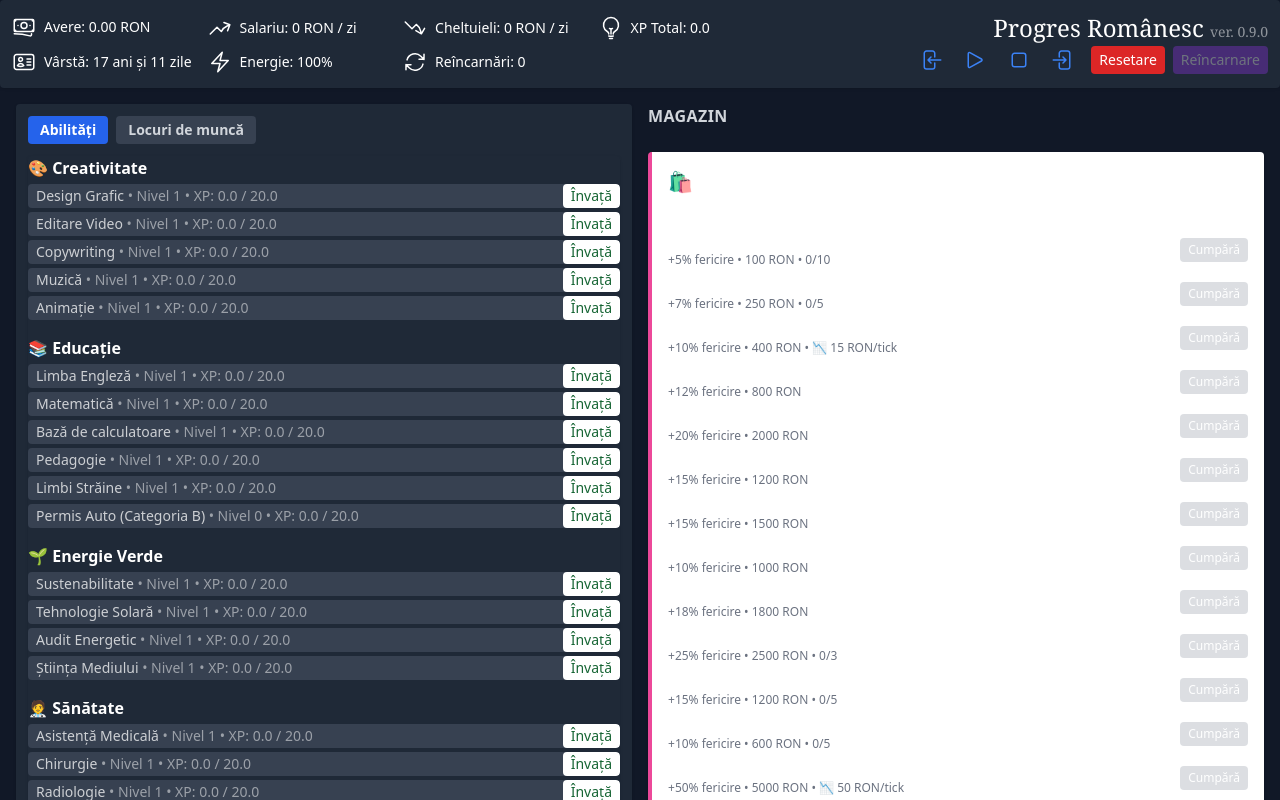
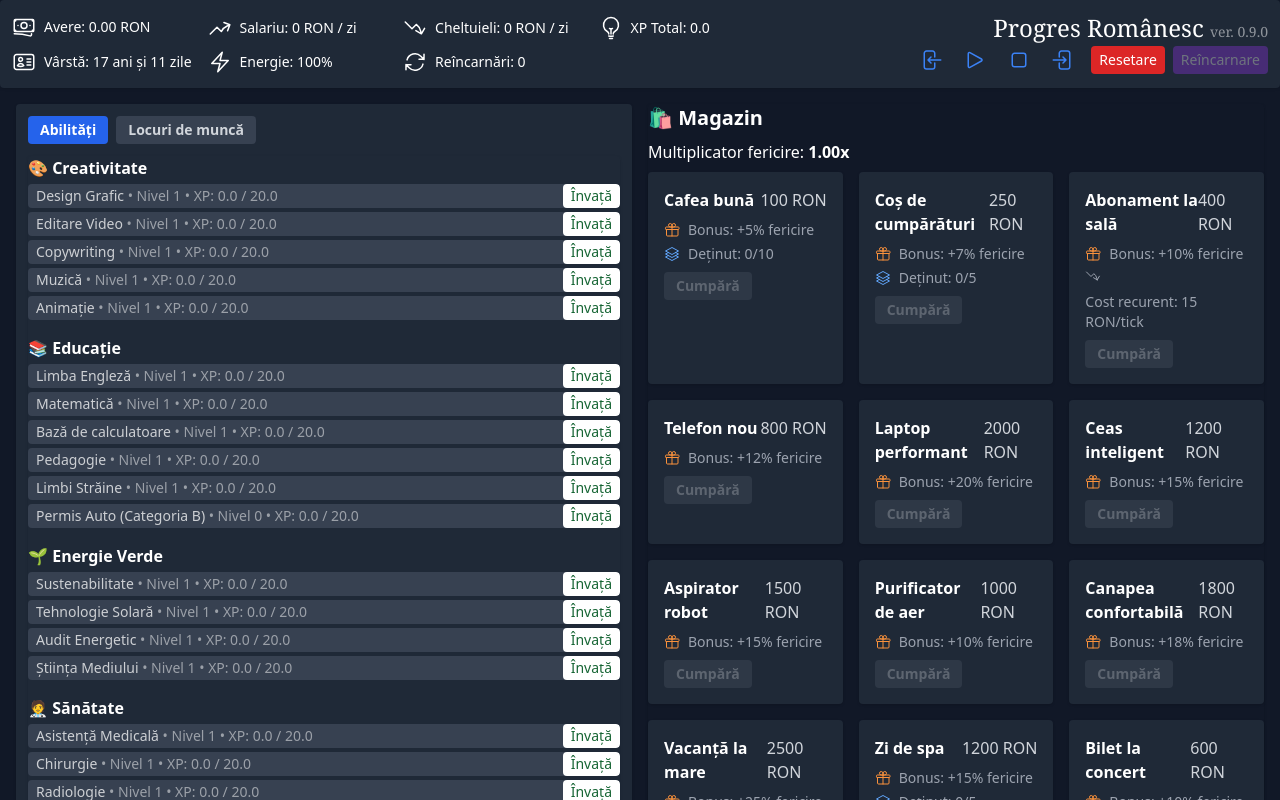
Before and after one commit to ovidiua2003/RomanianLife, a React (Vite) app: page / in a window 1280 px wide. Shown: the top 800 px of the page. Built offline with nearby package versions, Linux system fonts and the light colour scheme; the HTML template or start-up script is replaced by a standard one.

Commit message:
styled shop

```diff
--- a/src/App.tsx
+++ b/src/App.tsx
@@ -36,7 +36,6 @@ const App: React.FC = () => {
         {/* Right Column: Shop + Log */}
         <div className="space-y-4">
           <section>
-            <h2 className="text-md font-bold text-gray-300 uppercase tracking-wide mb-1">Magazin</h2>
             <ShopPanel />
           </section>
 
--- a/src/components/ShopPanel.tsx
+++ b/src/components/ShopPanel.tsx
@@ -1,6 +1,7 @@
 import React from 'react'
 import { useGameStore } from '../store/useGameStore'
 import { shopItems } from '../data/shop'
+import { ArrowTrendingDownIcon, GiftIcon, Square3Stack3DIcon } from '@heroicons/react/24/outline'
 
 const ShopPanel: React.FC = () => {
   const money = useGameStore(state => state.money)
@@ -10,45 +11,53 @@ const ShopPanel: React.FC = () => {
   const sellItem = useGameStore(state => state.sellItem)
 
   return (
-    <div className="bg-white p-4 rounded shadow border-l-4 border-pink-500 mt-6">
+    <div className="rounded shadow">
       <h2 className="text-xl font-semibold mb-2">🛍️ Magazin</h2>
-      <p className="text-sm mb-2">Multiplicator fericire: <strong>{happiness.toFixed(2)}x</strong></p>
-      <ul className="space-y-2 text-sm">
-        {shopItems.map(item => (
-          <li key={item.id} className="flex justify-between items-center">
-            <div>
-              <p className="font-medium">{item.name}</p>
-              <p className="text-xs text-gray-500">
-                +{(item.bonus * 100).toFixed(0)}% fericire • {item.cost} RON
-                {item.recurringCost && <> • 📉 {item.recurringCost} RON/tick</>}
-                {item.maxPurchases && <> • {purchased[item.id] || 0}/{item.maxPurchases}</>}
-              </p>
+      <p className="text-md mb-2">Multiplicator fericire: <strong>{happiness.toFixed(2)}x</strong></p>
+      <div className="grid grid-cols-1 sm:grid-cols-2 md:grid-cols-3 gap-4">
+        {shopItems.map(item => {
+          const owned = purchased[item.id] || 0
+          const canBuy = money >= item.cost && (!item.maxPurchases || owned < item.maxPurchases)
+          const canSell = owned > 0 && item.resaleValue
+
+          return (
+            <div key={item.id} className="bg-gray-800 p-4 rounded shadow text-md space-y-2">
+              <div className="flex justify-between items-center">
+                <span className="font-semibold text-white">{item.name}</span>
+                <span className="text-gray-300">{item.cost} RON</span>
               </div>
+
+              <div className="text-sm text-gray-400 space-y-1">
+                <p className="flex flex-wrap justify-start items-center gap-2"><GiftIcon className="size-4 text-orange-400" /> Bonus: +{(item.bonus * 100).toFixed(0)}% fericire</p>
+                {item.recurringCost && <p className="flex flex-wrap justify-start items-center gap-2"><ArrowTrendingDownIcon className="size-4 text-white-800" /> Cost recurent: {item.recurringCost} RON/tick</p>}
+                {item.maxPurchases && <p className="flex flex-wrap justify-start items-center gap-2"><Square3Stack3DIcon className="size-4 text-blue-400" /> Deținut: {owned}/{item.maxPurchases}</p>}
+              </div>
+
               <div className="flex space-x-2">
                 <button
                   onClick={() => buyItem(item.id)}
-                disabled={money < item.cost || (item.maxPurchases && (purchased[item.id] || 0) >= item.maxPurchases)}
-                className={`px-2 py-1 rounded text-xs text-white ${
-                money < item.cost
-                  ? 'bg-gray-400 cursor-not-allowed'
-                  : 'bg-pink-600 hover:bg-pink-700'
+                  disabled={!canBuy}
+                  className={`px-3 py-1 rounded text-sm font-semibold ${
+                    canBuy
+                      ? 'bg-pink-600 hover:bg-pink-700 text-white'
+                      : 'bg-gray-600 text-gray-300 cursor-not-allowed'
                   }`}
                 >
                   Cumpără
                 </button>
 
-              {purchased[item.id] > 0 && item.resaleValue && (
+                {canSell && (
                   <button
                     onClick={() => sellItem(item.id)}
-                  className="px-2 py-1 rounded text-xs bg-gray-300 hover:bg-gray-400 text-black"
+                    className="px-3 py-1 rounded text-sm font-semibold bg-gray-300 hover:bg-gray-400 text-black"
                   >
                     Vinde
                   </button>
                 )}
               </div>
-          </li>
-        ))}
-      </ul>
+            </div>
+          )})}
+      </div>
     </div>
   )
 }
```
Lines whose indentation alone changed are shown as unchanged.
